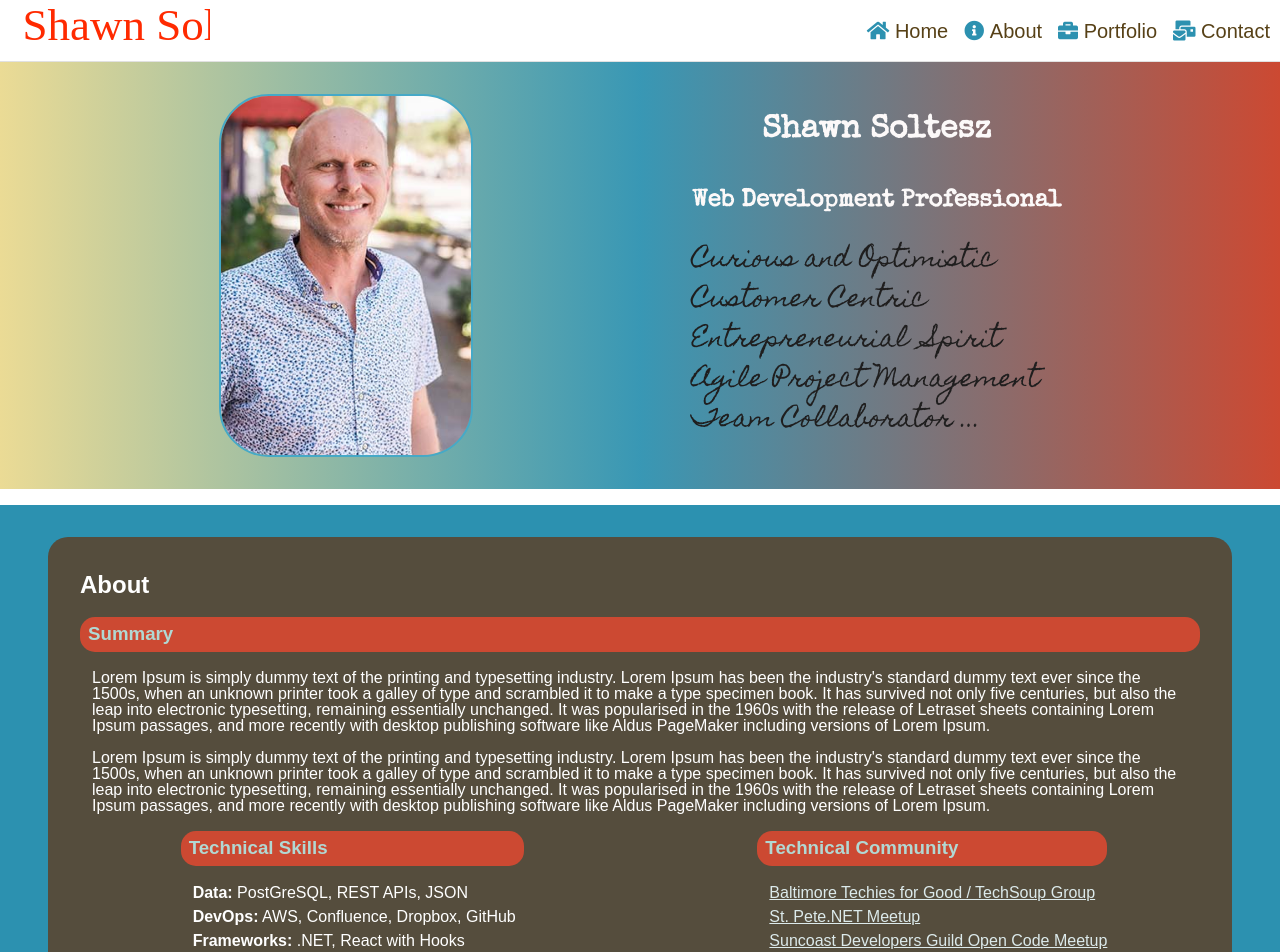
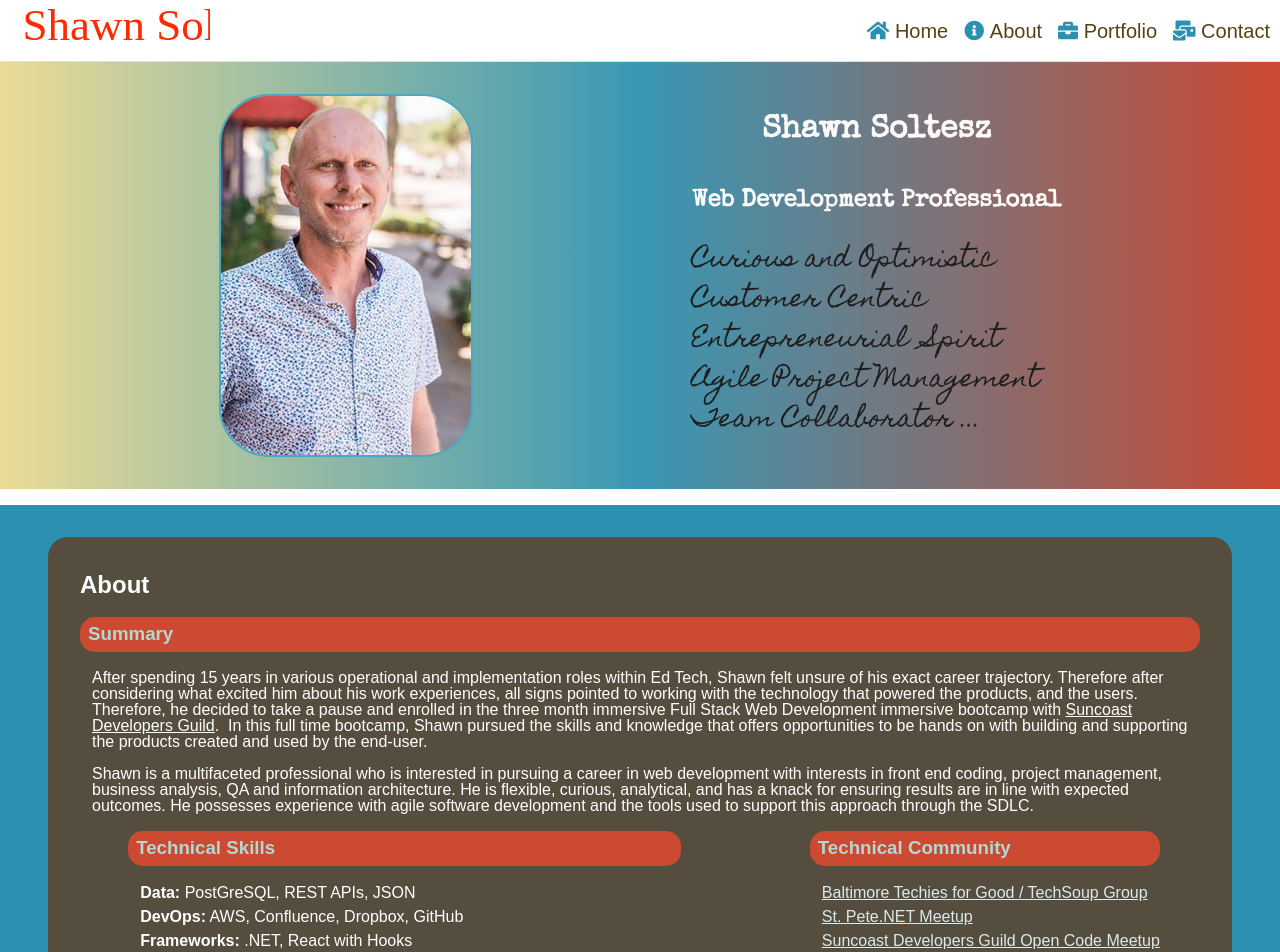
Before and after one commit to shawnsoltesz/SolteszPortfolio, a React (Vite) app: page / in a window 1280 px wide. Shown: the top 952 px of the page. Built offline with nearby package versions, Linux system fonts and the light colour scheme.

Commit message:
Summary updated

```diff
--- a/index.html
+++ b/index.html
@@ -5,7 +5,7 @@
     <link rel="icon" type="image/svg+xml" href="/src/favicon.svg" />
     <meta name="viewport" content="width=device-width, initial-scale=1.0" />
     <title>
-      Shawn Soltesz - All Things Creative, Entrepreneurial and Web Development
+      Shawn Soltesz - Bringing ideas to life, one website at a time!
     </title>
   </head>
   <body>
--- a/src/App.tsx
+++ b/src/App.tsx
@@ -89,30 +89,29 @@
             <h2 className="section-header">About</h2>
             <h3>Summary</h3>
             <p>
-              Lorem Ipsum is simply dummy text of the printing and typesetting
-              industry. Lorem Ipsum has been the industry&apos;s standard dummy
-              text ever since the 1500s, when an unknown printer took a galley
-              of type and scrambled it to make a type specimen book. It has
-              survived not only five centuries, but also the leap into
-              electronic typesetting, remaining essentially unchanged. It was
-              popularised in the 1960s with the release of Letraset sheets
-              containing Lorem Ipsum passages, and more recently with desktop
-              publishing software like Aldus PageMaker including versions of
-              Lorem Ipsum.
+              After spending 15 years in various operational and implementation
+              roles within Ed Tech, Shawn felt unsure of his exact career
+              trajectory. Therefore after considering what excited him about his
+              work experiences, all signs pointed to working with the technology
+              that powered the products, and the users. Therefore, he decided to
+              take a pause and enrolled in the three month immersive Full Stack
+              Web Development immersive bootcamp with&nbsp;
+              <a href="https://suncoast.io" target="blank">
+                Suncoast Developers Guild
+              </a>
+              . &nbsp;In this full time bootcamp, Shawn pursued the skills and
+              knowledge that offers opportunities to be hands on with building
+              and supporting the products created and used by the end-user.
             </p>
             <p>
-              Lorem Ipsum is simply dummy text of the printing and typesetting
-              industry. Lorem Ipsum has been the industry&apos;s standard dummy
-              text ever since the 1500s, when an unknown printer took a galley
-              of type and scrambled it to make a type specimen book. It has
-              survived not only five centuries, but also the leap into
-              electronic typesetting, remaining essentially unchanged. It was
-              popularised in the 1960s with the release of Letraset sheets
-              containing Lorem Ipsum passages, and more recently with desktop
-              publishing software like Aldus PageMaker including versions of
-              Lorem Ipsum.
+              Shawn is a multifaceted professional who is interested in pursuing
+              a career in web development with interests in front end coding,
+              project management, business analysis, QA and information
+              architecture. He is flexible, curious, analytical, and has a knack
+              for ensuring results are in line with expected outcomes. He
+              possesses experience with agile software development and the tools
+              used to support this approach through the SDLC.
             </p>
-
             {/* <h3>Technical</h3> */}
             <span className="technical">
               <ul className="skills">
@@ -138,7 +137,8 @@
                   <strong>REST API:</strong> Cloudinary, Geocode, Mapbox
                 </li>
                 <li className="technical-skills">
-                  <strong>Software:</strong> Figma, GSuite, MS Office, VS Code
+                  <strong>Software:</strong> Beekeeper Studio, Figma, GSuite,
+                  Insomnia, MS Office, VS Code
                 </li>
               </ul>
 
@@ -194,19 +194,17 @@
                     Tech4Good Tampa Meetup
                   </a>
                 </li>
-                <li className="meetups">
+                {/* <li className="meetups">
                   <a
                     href="https://www.meetup.com/Women-Who-Code-Tampa/"
                     target="_blank"
                   >
                     Women Who Code Tampa Meetup
                   </a>
-                </li>
+                </li> */}
               </ul>
             </span>
-
             <h3>Community Service</h3>
-
             <p className="community-service">
               <strong>
                 <em>St. Pete ReCANvers - Reclaim. Reincarnate. ReCANver</em>
@@ -233,7 +231,6 @@
                 Baltimore Techies for Good&nbsp;/&nbsp;TechSoup Group
               </a>
             </p>
-
             <button className="button" type="submit">
               <a
                 href="https://docs.google.com/document/d/1Q0ViUKuc30iZfFhvI1lbVgyZfo_tfEDQ/edit?usp=sharing&ouid=102913186379479915182&rtpof=true&sd=true"
--- a/src/index.scss
+++ b/src/index.scss
@@ -38,11 +38,7 @@
   top: 0;
 }
 
-// Portfolio CSS
-
-// .section-header {
-//   font-family: 'Special Elite', cursive;
-// }
+// Content CSS
 
 .nav {
   display: flex;
@@ -97,7 +93,6 @@
 }
 
 .home {
-  // background-color: rgb(204, 73, 50);
   background: rgb(235, 219, 149);
   background: linear-gradient(
     90deg,
@@ -105,7 +100,6 @@
     rgba(44, 145, 176, 0.94) 50%,
     rgba(204, 73, 50, 1) 100%
   );
-  // padding: 0.5rem 0.75rem;
   margin-bottom: 1rem;
   color: rgb(252, 249, 249);
 
@@ -201,6 +195,14 @@
     color: rgb(50, 204, 189);
   }
 
+  a {
+    color: inherit;
+  }
+
+  a:hover {
+    color: rgb(204, 73, 50);
+  }
+
   p {
     padding-left: 0.75rem;
     padding-right: 0.75rem;
@@ -278,7 +280,6 @@
     color: rgb(204, 73, 50);
   }
   a:active {
-    // color: rgb(128, 48, 34);
     color: rgb(44, 145, 176);
   }
 }
```
